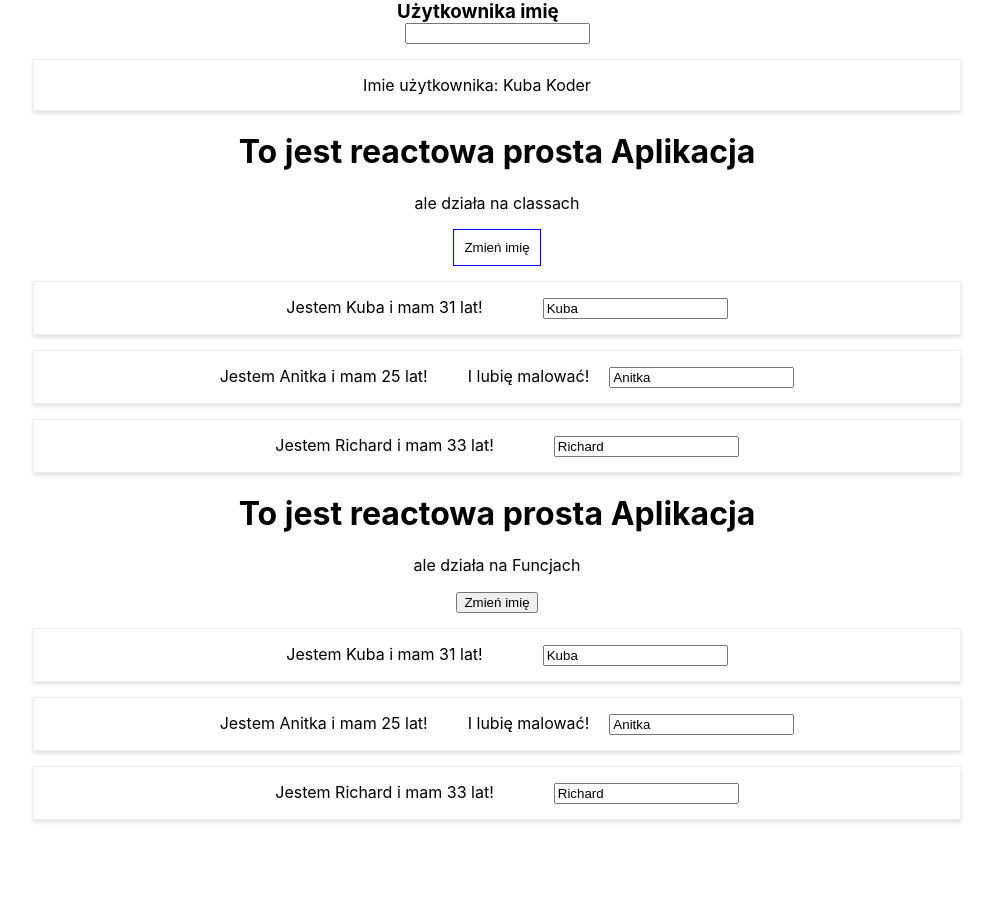
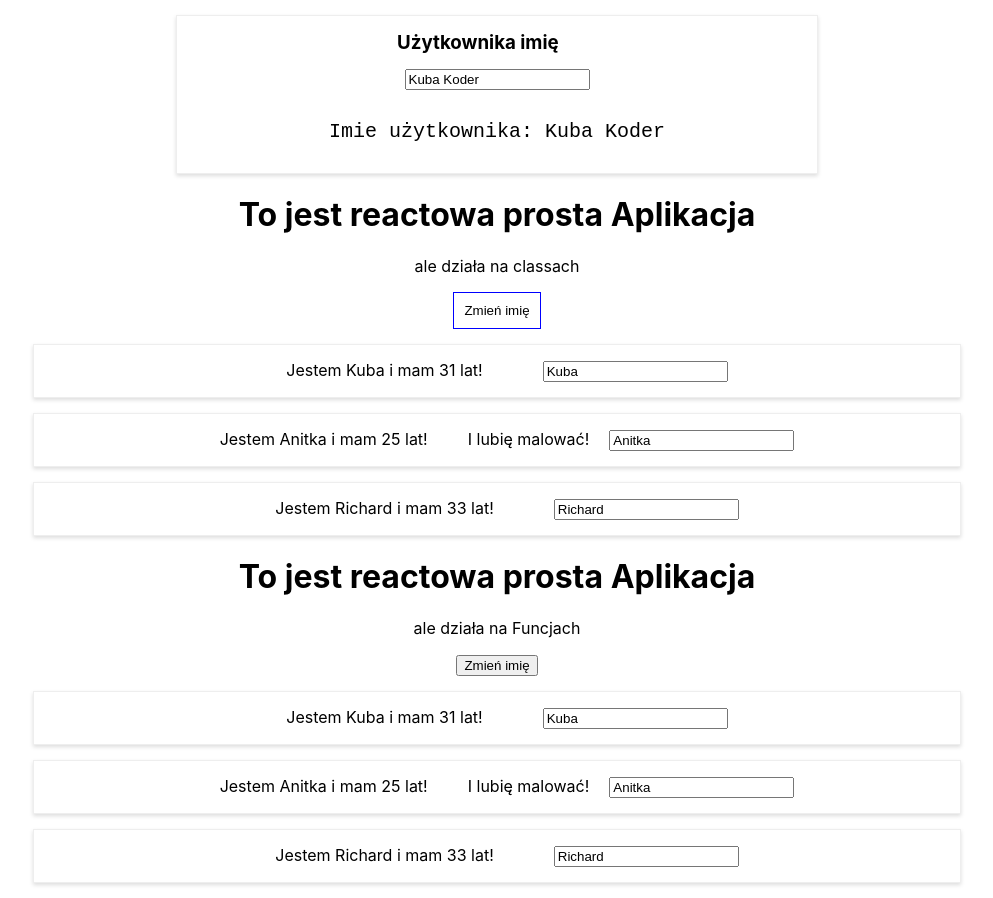
Before and after one commit to SerafinPL/react-persons, a React (Create React App) app: page / in a window 1280 px wide. Shown: the whole page, without its empty margins (143-1136 px from the left). Before the commit the page ends 835 px from the top, so only its background shows below. Built offline with nearby package versions, Linux system fonts and the light colour scheme.

Commit message:
zadanie wykonane

```diff
--- /dev/null
+++ b/src/AppUsers.css
@@ -0,0 +1,6 @@
+.AppUsers{
+	width: 50%;
+	border: 1px solid #eee;
+	box-shadow: 0 2px 4px #ddd;
+	margin: 15px auto;
+}
--- a/src/AppUsers.js
+++ b/src/AppUsers.js
@@ -1,7 +1,8 @@
 import React, {Component} from 'react';
 
-import UserInput from './users/UserInput'
-import UserOutput from './users/UserOutput'
+import UserInput from './users/UserInput';
+import UserOutput from './users/UserOutput';
+import './AppUsers.css';
 
 class AppUsers extends Component {
 
@@ -9,11 +10,17 @@ class AppUsers extends Component {
 		imie: 'Kuba Koder'
 	}
 
+	zmianaUser = (event) =>{
+		this.setState({
+		imie: event.target.value
+		})
+	}
+
 
 	render(){
 		return(
-			<div>
-				<UserInput/>
+			<div className='AppUsers'>
+				<UserInput name={this.state.imie} zmiana={this.zmianaUser}/>
 				<UserOutput imie={this.state.imie}/>
 			</div>
 		)
--- a/src/users/UserOutput.js
+++ b/src/users/UserOutput.js
@@ -1,12 +1,17 @@
 import React from 'react';
 
-
+import './userOutput.css';
 
 const UserOutput = (props) => {
+
+	const stylPragrafu = {
+		fontSize: '20px',
+		fontFamily: 'monospace'
+	}
 	return(
-		<div className="persons">
-			<p>Imie użytkownika: {props.imie}</p>
-			<p></p>
+		<div >
+			<p className='Output' style={stylPragrafu}>Imie użytkownika: {props.imie}</p>
+
 
 		</div>
 	)
--- a/src/users/userInput.css
+++ b/src/users/userInput.css
@@ -4,7 +4,7 @@
 
 }
 .userInput h3{
-	margin: auto;
+	margin: 15px auto;
 	display: block;
 	width: 200px;
 }
--- /dev/null
+++ b/src/users/userOutput.css
@@ -0,0 +1,8 @@
+
+.Output{
+	width: 70%;
+	margin:15px auto;
+
+	padding: 15px;
+	text-align: center;
+}
```
